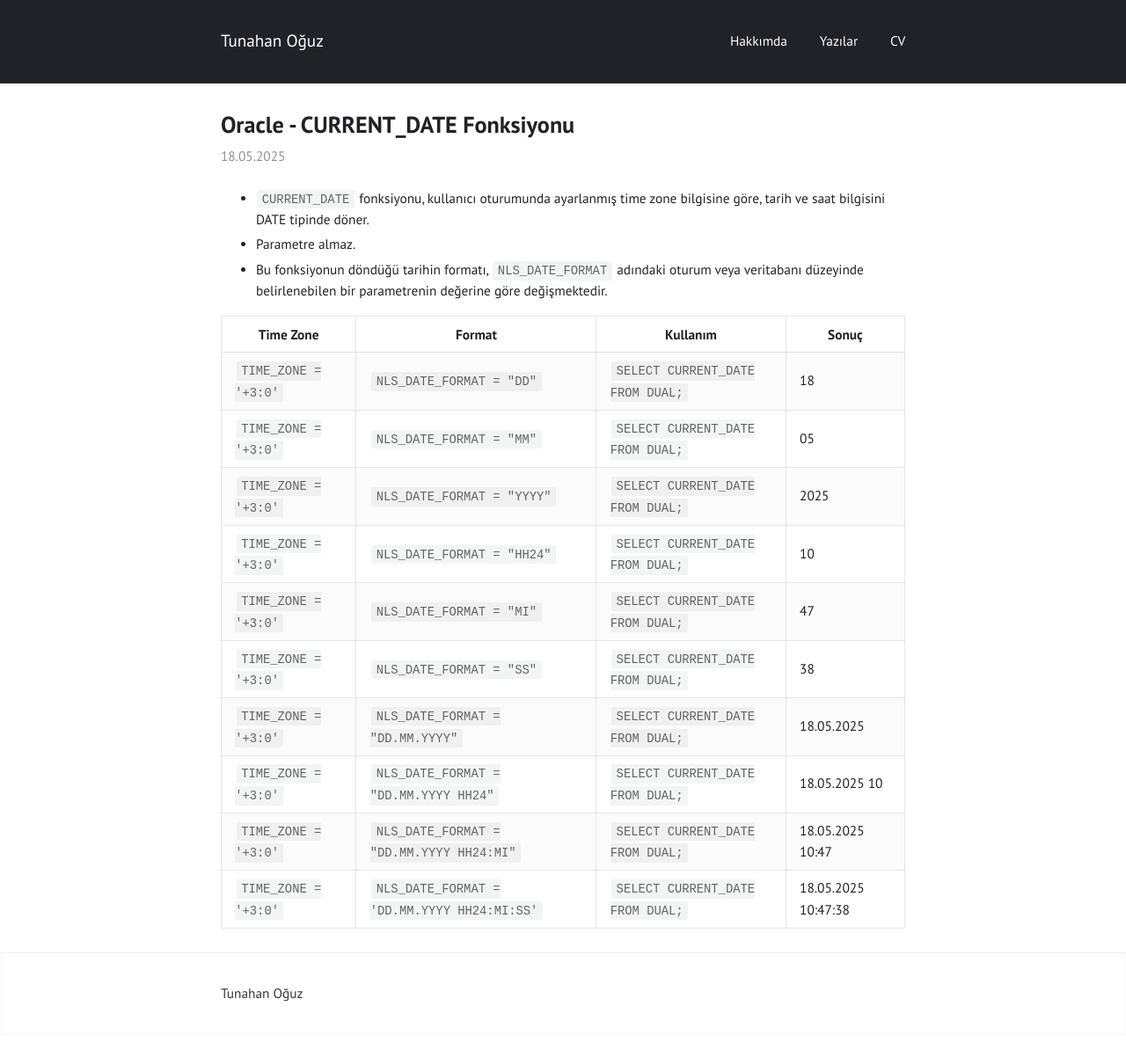
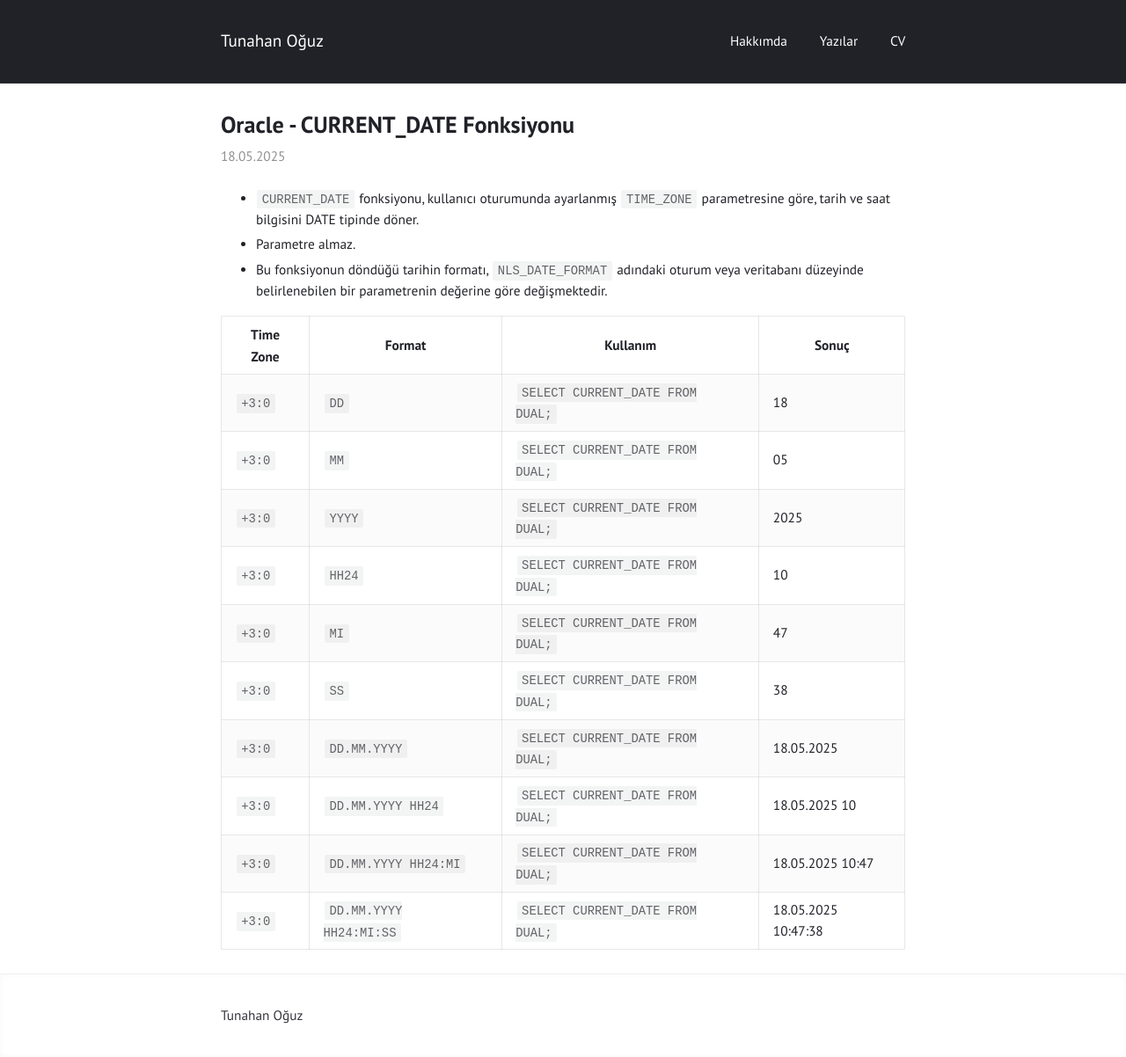
Before and after one commit to tunahanoguz/tunahanoguz.github.io, a Jekyll site: the page built from _posts/2025-05-18-oracle-CURRENT_DATE-fonksiyonu.md, in a window 1280 px wide. Shown: the whole page at 88% size. Built offline with Jekyll 4.4.1, drawn with Linux system fonts in a browser that asks for light colours; before the commit the page ends 1177 px from its top, so only the background shows below that.

Commit message:
Update 2025-05-18-oracle-CURRENT_DATE-fonksiyonu.md

```diff
--- a/_posts/2025-05-18-oracle-CURRENT_DATE-fonksiyonu.md
+++ b/_posts/2025-05-18-oracle-CURRENT_DATE-fonksiyonu.md
@@ -5,19 +5,19 @@ layout: post
 categories: oracle
 ---
 
-- `CURRENT_DATE` fonksiyonu, kullanıcı oturumunda ayarlanmış time zone bilgisine göre, tarih ve saat bilgisini DATE tipinde döner.
+- `CURRENT_DATE` fonksiyonu, kullanıcı oturumunda ayarlanmış `TIME_ZONE` parametresine göre, tarih ve saat bilgisini DATE tipinde döner.
 - Parametre almaz.
 - Bu fonksiyonun döndüğü tarihin formatı, `NLS_DATE_FORMAT` adındaki oturum veya veritabanı düzeyinde belirlenebilen bir parametrenin değerine göre değişmektedir.
 
-| Time Zone            | Format                                      | Kullanım                         | Sonuç               |
-|----------------------|---------------------------------------------|----------------------------------|---------------------|
-| `TIME_ZONE = '+3:0'` | `NLS_DATE_FORMAT = "DD"`                    | `SELECT CURRENT_DATE FROM DUAL;` | 18                  |
-| `TIME_ZONE = '+3:0'` | `NLS_DATE_FORMAT = "MM"`                    | `SELECT CURRENT_DATE FROM DUAL;` | 05                  |
-| `TIME_ZONE = '+3:0'` | `NLS_DATE_FORMAT = "YYYY"`                  | `SELECT CURRENT_DATE FROM DUAL;` | 2025                |
-| `TIME_ZONE = '+3:0'` | `NLS_DATE_FORMAT = "HH24"`                  | `SELECT CURRENT_DATE FROM DUAL;` | 10                  |
-| `TIME_ZONE = '+3:0'` | `NLS_DATE_FORMAT = "MI"`                    | `SELECT CURRENT_DATE FROM DUAL;` | 47                  |
-| `TIME_ZONE = '+3:0'` | `NLS_DATE_FORMAT = "SS"`                    | `SELECT CURRENT_DATE FROM DUAL;` | 38                  |
-| `TIME_ZONE = '+3:0'` | `NLS_DATE_FORMAT = "DD.MM.YYYY"`            | `SELECT CURRENT_DATE FROM DUAL;` | 18.05.2025          |
-| `TIME_ZONE = '+3:0'` | `NLS_DATE_FORMAT = "DD.MM.YYYY HH24"`       | `SELECT CURRENT_DATE FROM DUAL;` | 18.05.2025 10       |
-| `TIME_ZONE = '+3:0'` | `NLS_DATE_FORMAT = "DD.MM.YYYY HH24:MI"`    | `SELECT CURRENT_DATE FROM DUAL;` | 18.05.2025 10:47    |
-| `TIME_ZONE = '+3:0'` | `NLS_DATE_FORMAT = 'DD.MM.YYYY HH24:MI:SS'` | `SELECT CURRENT_DATE FROM DUAL;` | 18.05.2025 10:47:38 |
+| Time Zone | Format                  | Kullanım                         | Sonuç               |
+|-----------|-------------------------|----------------------------------|---------------------|
+| `+3:0`    | `DD`                    | `SELECT CURRENT_DATE FROM DUAL;` | 18                  |
+| `+3:0`    | `MM`                    | `SELECT CURRENT_DATE FROM DUAL;` | 05                  |
+| `+3:0`    | `YYYY`                  | `SELECT CURRENT_DATE FROM DUAL;` | 2025                |
+| `+3:0`    | `HH24`                  | `SELECT CURRENT_DATE FROM DUAL;` | 10                  |
+| `+3:0`    | `MI`                    | `SELECT CURRENT_DATE FROM DUAL;` | 47                  |
+| `+3:0`    | `SS`                    | `SELECT CURRENT_DATE FROM DUAL;` | 38                  |
+| `+3:0`    | `DD.MM.YYYY`            | `SELECT CURRENT_DATE FROM DUAL;` | 18.05.2025          |
+| `+3:0`    | `DD.MM.YYYY HH24`       | `SELECT CURRENT_DATE FROM DUAL;` | 18.05.2025 10       |
+| `+3:0`    | `DD.MM.YYYY HH24:MI`    | `SELECT CURRENT_DATE FROM DUAL;` | 18.05.2025 10:47    |
+| `+3:0`    | `DD.MM.YYYY HH24:MI:SS` | `SELECT CURRENT_DATE FROM DUAL;` | 18.05.2025 10:47:38 |
```
